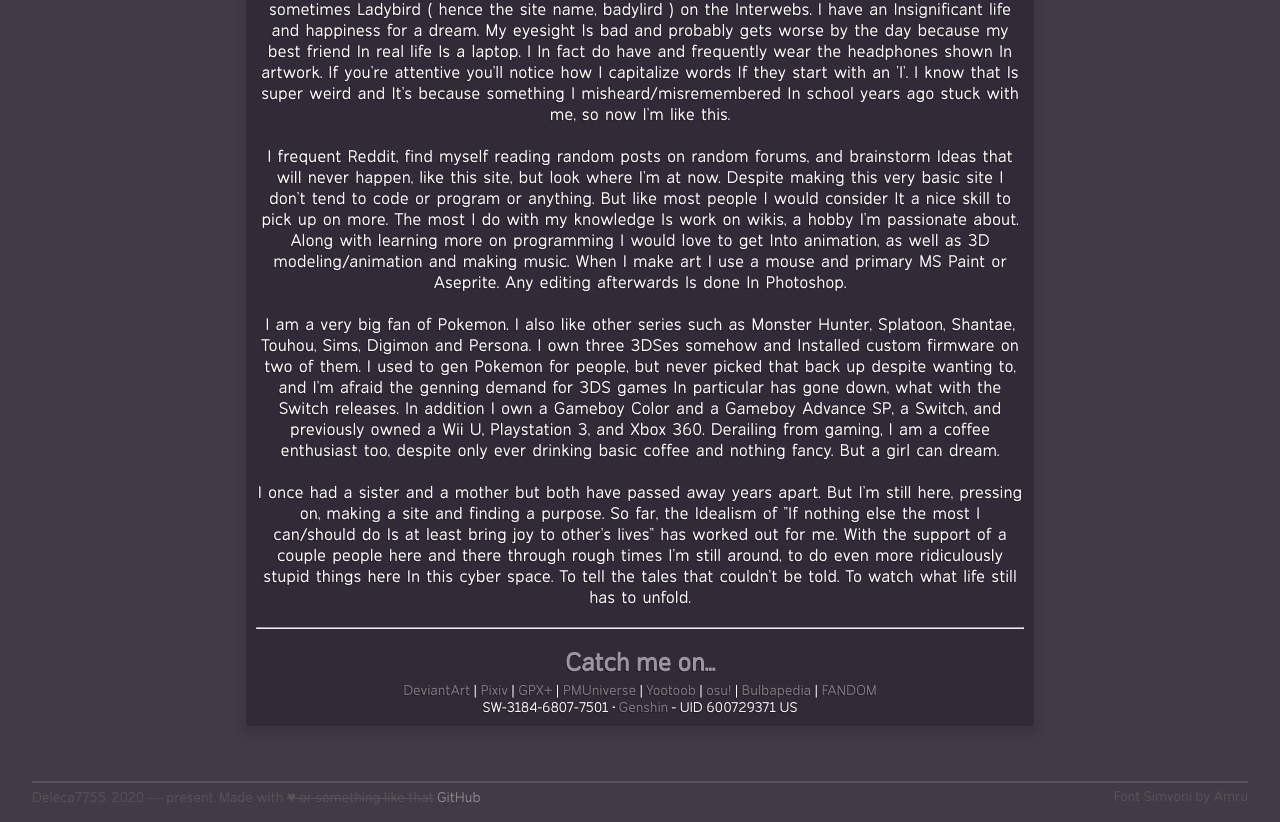
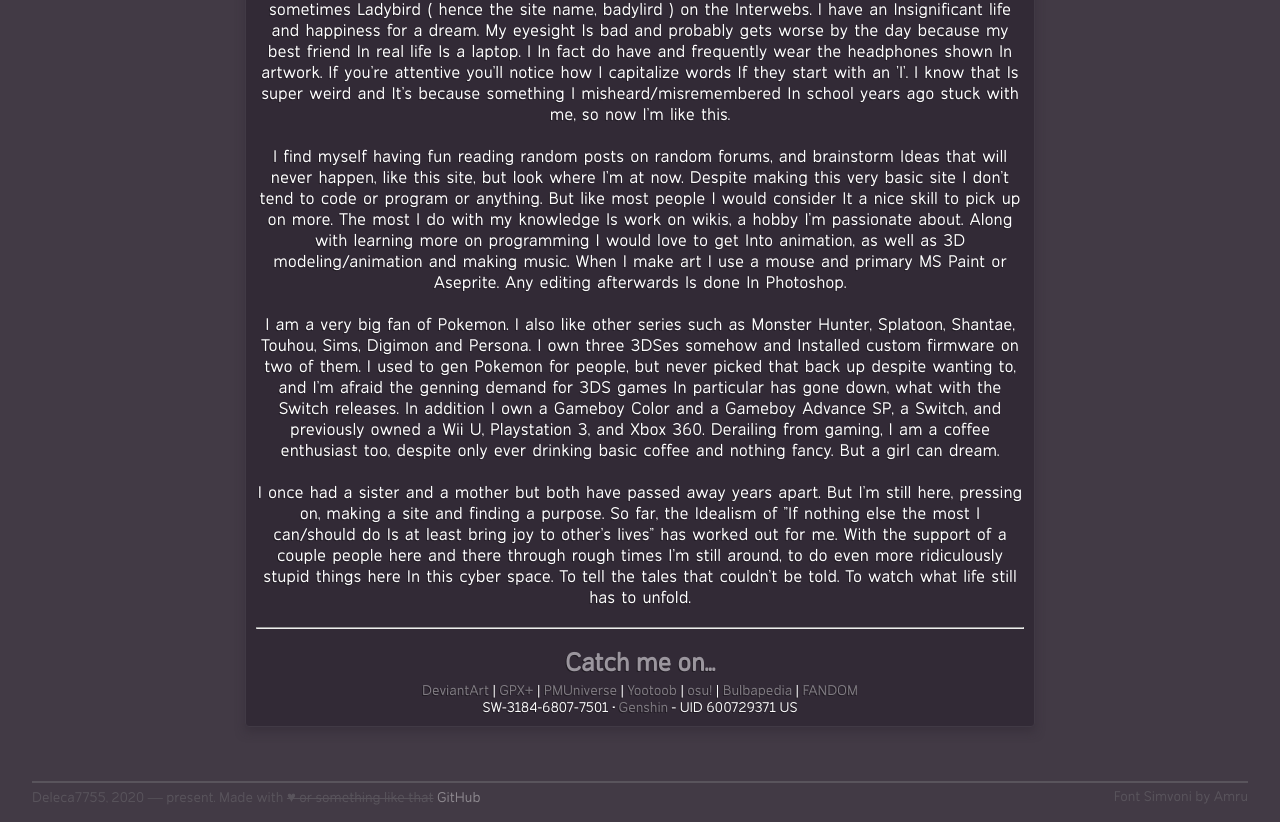
Before and after one commit to Deleca7755/deleca7755.github.io, a Jekyll site: the page built from aboutie/index.html, in a window 1280 px wide. Shown: the part 472-1294 px from the top of the page. Built offline with Jekyll 4.4.1, drawn with Linux system fonts in a browser that asks for light colours; Markdown is read by kramdown in place of the engine named in the settings.

Commit message:
Update index.html

```diff
--- a/aboutie/index.html
+++ b/aboutie/index.html
@@ -6,7 +6,7 @@ title: sē ladybird
 
 <p class="aboutie">I was born on Decemember 11th, currently reside on planet Earth, and go by the name Deleca or sometimes Ladybird ( hence the site name, badylird ) on the Interwebs. I have an Insignificant life and happiness for a dream. My eyesight Is bad and probably gets worse by the day because my best friend In real life Is a laptop. I In fact do have and frequently wear the headphones shown In artwork. If you're attentive you'll notice how I capitalize words If they start with an 'I'. I know that Is super weird and It's because something I misheard/misremembered In school years ago stuck with me, so now I'm like this.<br><br>
 
-I frequent Reddit, find myself reading random posts on random forums, and brainstorm Ideas that will never happen, like this site, but look where I'm at now. Despite making this very basic site I don't tend to code or program or anything. But like most people I would consider It a nice skill to pick up on more. The most I do with my knowledge Is work on wikis, a hobby I'm passionate about. Along with learning more on programming I would love to get Into animation, as well as 3D modeling/animation and making music. When I make art I use a mouse and primary MS Paint or Aseprite. Any editing afterwards Is done In Photoshop.<br/><br/>
+I find myself having fun reading random posts on random forums, and brainstorm Ideas that will never happen, like this site, but look where I'm at now. Despite making this very basic site I don't tend to code or program or anything. But like most people I would consider It a nice skill to pick up on more. The most I do with my knowledge Is work on wikis, a hobby I'm passionate about. Along with learning more on programming I would love to get Into animation, as well as 3D modeling/animation and making music. When I make art I use a mouse and primary MS Paint or Aseprite. Any editing afterwards Is done In Photoshop.<br/><br/>
 
 I am a very big fan of Pokemon. I also like other series such as Monster Hunter, Splatoon, Shantae, Touhou, Sims, Digimon and Persona. I own three 3DSes somehow and Installed custom firmware on two of them. I used to gen Pokemon for people, but never picked that back up despite wanting to, and I'm afraid the genning demand for 3DS games In particular has gone down, what with the Switch releases. In addition I own a Gameboy Color and a Gameboy Advance SP, a Switch, and previously owned a Wii U, Playstation 3, and Xbox 360. Derailing from gaming, I am a coffee enthusiast too, despite only ever drinking basic coffee and nothing fancy. But a girl can dream.<br/><br/>
 
@@ -15,6 +15,6 @@ I once had a sister and a mother but both have passed away years apart. But I'm
 
 <h2>
 Catch me on...</h2>
-<small><a href=https://www.deviantart.com/deleca-7755>DeviantArt</a> | <a href="https://www.pixiv.net/en/users/23789350">Pixiv</a> | <a href=https://r.gpx.plus/lztL>GPX+</a> | <a href=https://forum.pmuniverse.net/u/deleca>PMUniverse</a> | <a href="https://www.youtube.com/channel/UC4UNlQJthtitBPhNAx47x4w">Yootoob</a> | <a href="https://osu.ppy.sh/users/7987503">osu!</a> | <a href=https://bulbapedia.bulbagarden.net/wiki/User:TrvpQveen>Bulbapedia</a> | <a href=https://community.fandom.com/wiki/User:Deleca7755>FANDOM</a>
+<small><a href=https://www.deviantart.com/deleca-7755>DeviantArt</a> | <a href=https://r.gpx.plus/lztL>GPX+</a> | <a href=https://forum.pmuniverse.net/u/deleca>PMUniverse</a> | <a href="https://www.youtube.com/channel/UC4UNlQJthtitBPhNAx47x4w">Yootoob</a> | <a href="https://osu.ppy.sh/users/7987503">osu!</a> | <a href=https://bulbapedia.bulbagarden.net/wiki/User:TrvpQveen>Bulbapedia</a> | <a href=https://community.fandom.com/wiki/User:Deleca7755>FANDOM</a>
 <br/>
 SW-3184-6807-7501 • <a href=https://www.hoyolab.com/genshin/accountCenter/gameRecord?id=14332277>Genshin</a> - UID 600729371 US</small>
```
